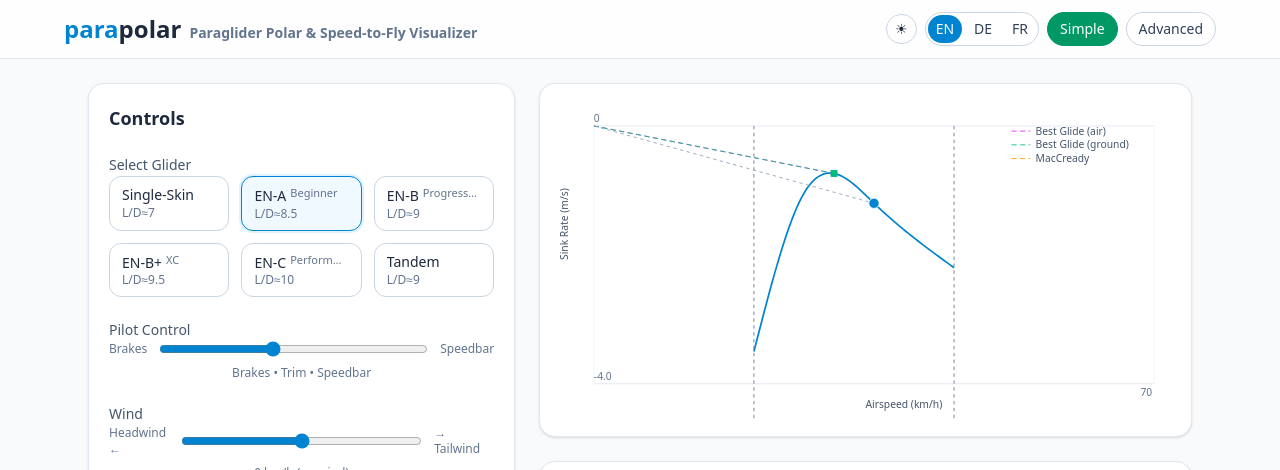
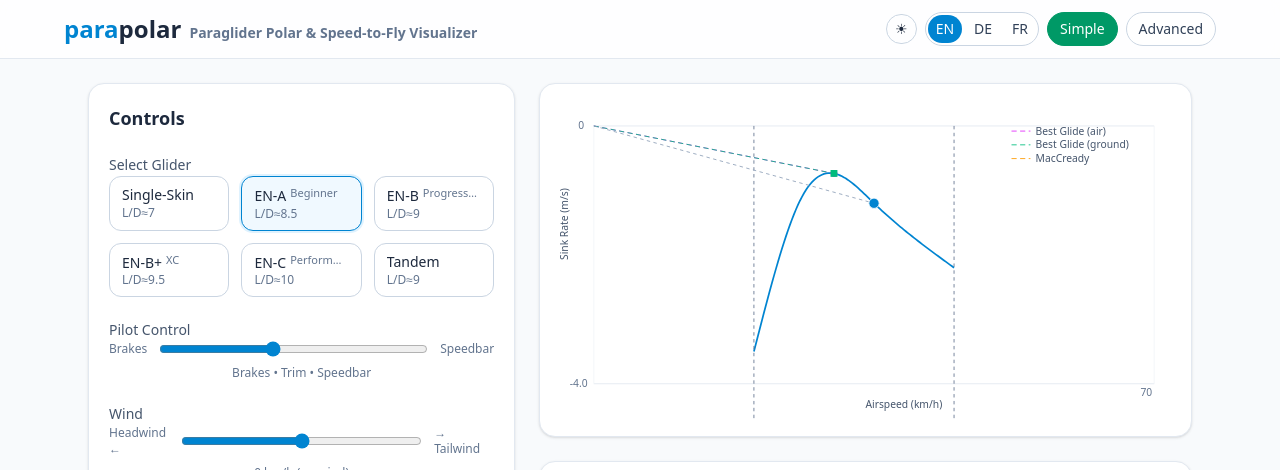
Before and after one commit to Roosted7/ParaPolar, a React (Vite) app: page / in a window 1280 px wide. Shown: the top 470 px of the page. Built offline with nearby package versions, Linux system fonts and the light colour scheme.

Commit message:
Refactor PolarGraph component to streamline tick label rendering and improve clarity in simple mode

```diff
--- a/src/components/PolarGraph.jsx
+++ b/src/components/PolarGraph.jsx
@@ -84,10 +84,7 @@ export default function PolarGraph({
         rx="16"
         className="fill-white dark:fill-slate-800"
       />
-      {(mode === "simple"
-        ? [0, yMax]
-        : [0, 1, 2, 3, yMax]
-      ).map((i, idx) => (
+  {(mode === "simple" ? [0, yMax] : [0, 1, 2, 3, yMax]).map((i, idx) => (
         <line
           key={`y-${idx}-${i}`}
           x1={margin.left}
@@ -96,8 +93,8 @@ export default function PolarGraph({
           y2={sy(i)}
           className="stroke-slate-200 dark:stroke-slate-700"
         />
-      ))}
-      {(mode === "simple" ? [0, xMax] : [0, 10, 20, 30, 40, 50, 60, xMax]).map((x, idx) => (
+  ))}
+  {(mode === "simple" ? [0, xMax] : [0, 10, 20, 30, 40, 50, 60, xMax]).map((x, idx) => (
         <line
           key={`x-${idx}-${x}`}
           y1={margin.top}
@@ -122,12 +119,25 @@ export default function PolarGraph({
       >
         {t.axis_sinkrate} (m/s)
       </text>
-      {/* Minimal tick labels in simple mode */}
-      {mode === "simple" && (
+      {/* Tick labels */}
+      {mode === "simple" ? (
         <>
-          <text x={sx(0)} y={sy(0) - 4} className="text-[12px] fill-slate-500">0</text>
-          <text x={sx(0)} y={sy(yMax) - 4} className="text-[12px] fill-slate-500">-{yMax.toFixed(1)}</text>
+          {/* y-axis: 0 at top-left, max sink at bottom-left */}
+          <text x={sx(0) - 18} y={sy(0) + 4} className="text-[12px] fill-slate-500">0</text>
+          <text x={sx(0) - 28} y={sy(yMax) + 4} className="text-[12px] fill-slate-500">-{yMax.toFixed(1)}</text>
+          {/* x-axis: max speed at bottom-right */}
           <text x={sx(xMax) - 16} y={height - margin.bottom + 14} className="text-[12px] fill-slate-500">{xMax}</text>
+        </>
+      ) : (
+        <>
+          {/* y-axis labels on the left, skip duplicate corner labels */}
+          {[0, 1, 2, 3, yMax].map((i) => (
+            <text key={`yl-${i}`} x={sx(0) - 28} y={sy(i) + 4} className="text-[12px] fill-slate-500">{i === 0 ? "0" : `-${i}`}</text>
+          ))}
+          {/* x-axis labels along bottom, skip leftmost duplicate 0 if desired (keep for origin reference) */}
+          {[0, 10, 20, 30, 40, 50, 60, xMax].map((v) => (
+            <text key={`xl-${v}`} x={sx(v) - 6} y={height - margin.bottom + 14} className="text-[12px] fill-slate-500">{v}</text>
+          ))}
         </>
       )}
 
```
